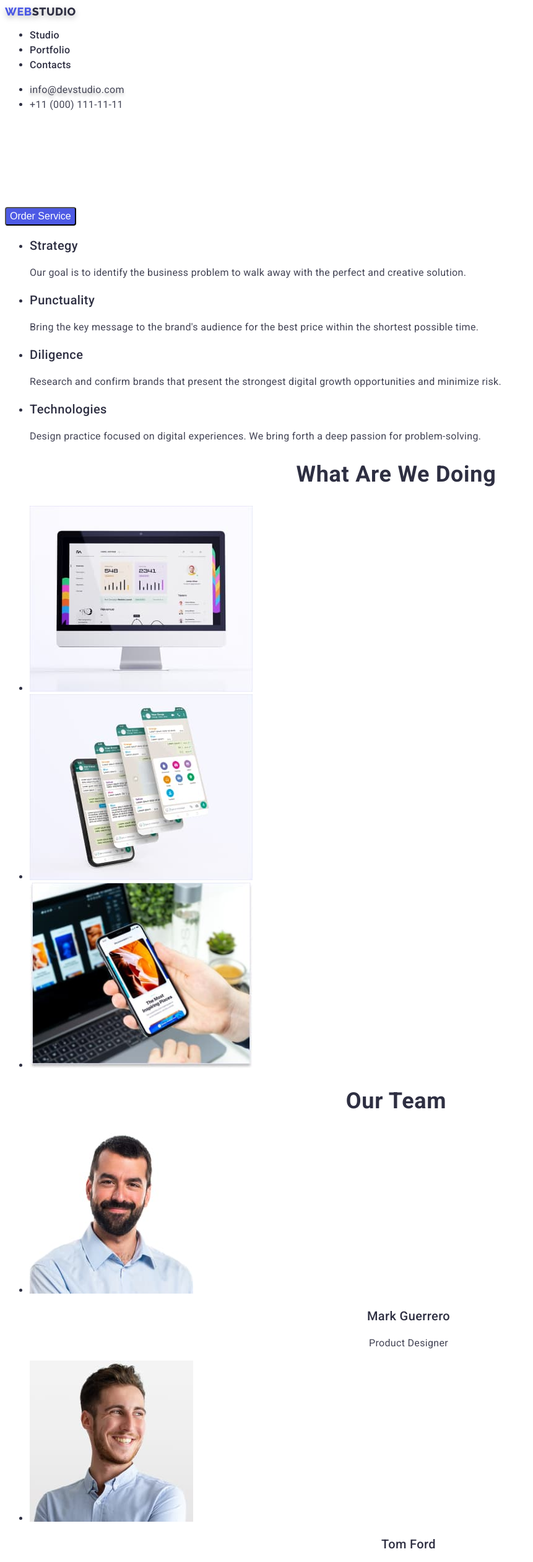
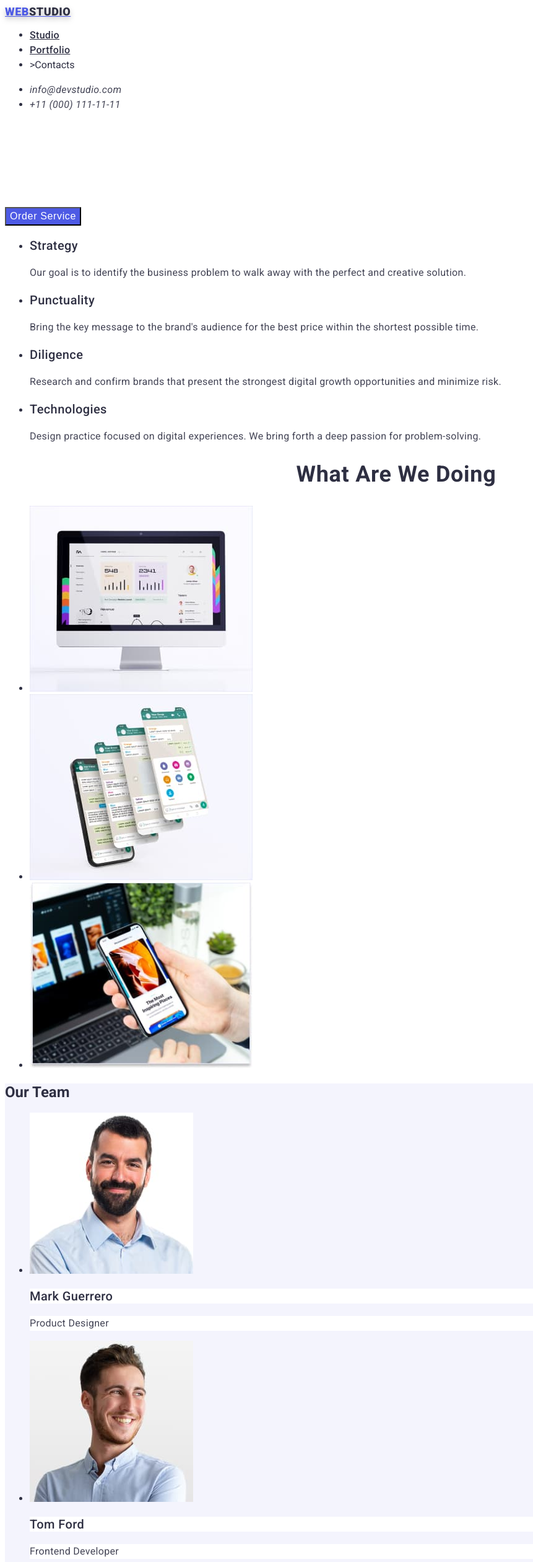
Before and after one commit to HalakII/goit-markup-hw-02, a plain HTML site: page index.html in a window 1280 px wide. Shown: the top 2520 px of the page at 62% size, without its empty margins (0-861 px from the left). Drawn offline with Linux system fonts and the light colour scheme.

Commit message:
second attempt

```diff
--- a/css/styles.css
+++ b/css/styles.css
@@ -1,42 +1,59 @@
-.body {
+body {
   font-family: "Roboto", sans-serif;
   color: #2e2f42;
 }
 
 .logo-link {
-  font-family: "Raleway";
   font-weight: 800;
   font-size: 18px;
   line-height: 1.17;
-  display: flex;
-  align-items: center;
   letter-spacing: 0.03em;
   text-transform: uppercase;
+  color: #4d5ae5;
   filter: drop-shadow(0px 4px 4px rgba(0, 0, 0, 0.25));
-  text-decoration: none;
-}
-.color-logo {
-  color: #4d5ae5;
 }
 
 .logo-text {
   color: #2e2f42;
 }
-.nav-link a {
+.nav-link .studio-link {
   font-weight: 500;
   font-size: 16px;
   line-height: 1.5;
   letter-spacing: 0.02em;
   color: #2e2f42;
-  text-decoration: none;
 }
-.nav-link a:hover {
+.nav-link .studio-link:hover,
+.nav-link .studio-link:focus {
+  color: #404bbf;
+}
+.nav-link .studio-portflio {
+  font-weight: 500;
+  font-size: 16px;
+  line-height: 1.5;
+  letter-spacing: 0.02em;
+  color: #2e2f42;
+}
+
+.nav-link .studio-portflio:hover,
+.nav-link .studio-portflio:focus {
   color: #404bbf;
 }
 
-.address-link a {
-  font-family: "Roboto";
-  font-style: normal;
+.nav-link .studio-contact {
+  font-weight: 500;
+  font-size: 16px;
+  line-height: 1.5;
+  letter-spacing: 0.02em;
+  color: #2e2f42;
+}
+
+.nav-link .studio-contact:hover,
+.nav-link .studio-contact:focus {
+  color: #404bbf;
+}
+
+.address .mail {
   font-weight: 400;
   font-size: 16px;
   line-height: 1.5;
@@ -44,22 +61,33 @@
   color: #434455;
   text-decoration: none;
 }
-.address-link a:hover {
+.address .mail:hover {
   color: #404bbf;
 }
-.mail {
-  text-shadow: 0px 4px 4px rgba(0, 0, 0, 0.25);
+
+.address .tel {
+  font-weight: 400;
+  font-size: 16px;
+  line-height: 1.5;
+  letter-spacing: 0.02em;
+  color: #434455;
+  text-decoration: none;
 }
+.address .tel:hover {
+  color: #404bbf;
+}
+
 .button-main {
   font-weight: 500;
   font-size: 16px;
   line-height: 1.5;
+  letter-spacing: 0.04em;
   color: #ffffff;
   background: #4d5ae5;
-  box-shadow: 0px 4px 4px;
-  border-radius: 4px;
+  cursor: pointer;
 }
-.button-main:hover {
+.button-main:hover,
+.button-main:focus {
   background: #404bbf;
 }
 
@@ -118,7 +146,7 @@
   letter-spacing: 0.02em;
   color: #ffffff;
 }
-.secondary-title {
+.image .secondary-title {
   font-weight: 700;
   font-size: 36px;
   line-height: 1.11;
@@ -127,7 +155,8 @@
   text-transform: capitalize;
   color: #2e2f42;
 }
-.basic-description h3 {
+
+.basic-description .third-title {
   font-weight: 500;
   font-size: 20px;
   line-height: 1.2;
@@ -141,19 +170,26 @@
   letter-spacing: 0.02em;
   color: #434455;
 }
-.description-team h3 {
+.team {
+  background-color: #f4f4fd;
+}
+
+.team .third-title {
   font-weight: 500;
   font-size: 20px;
   line-height: 1.2;
-  text-align: center;
   letter-spacing: 0.02em;
   color: #2e2f42;
+  background-color: #ffffff;
 }
-.description-team p {
+.team .text {
   font-weight: 400;
   font-size: 16px;
   line-height: 1.5;
-  text-align: center;
   letter-spacing: 0.02em;
   color: #434455;
+  background-color: #ffffff;
 }
+.footer {
+  background-color: #2e2f42;
+}
--- a/index.html
+++ b/index.html
@@ -16,24 +16,25 @@
     <header>
       <nav class="nav">
         <a class="logo-link" href="./index.html"
-          ><span class="color-logo">Web</span
-          ><span class="logo-text">Studio</span></a
+          >Web<span class="logo-text">Studio</span></a
         >
         <ul class="nav-link">
-          <li><a href="index.html">Studio</a></li>
-          <li><a href="./portfolio.html">Portfolio</a></li>
-          <li><a href="#">Contacts</a></li>
+          <li><a href="./index.html" class="studio-link">Studio</a></li>
+          <li>
+            <a href="./portfolio.html" class="studio-portflio">Portfolio</a>
+          </li>
+          <li><a href="#" class="studio-contact"></a>>Contacts</a></li>
         </ul>
       </nav>
-      <address>
-        <ul class="address-link">
+      <address class="address">
+        <ul>
           <li>
             <a class="mail" href="mailto:info@devstudio.com"
               >info@devstudio.com</a
             >
           </li>
           <li>
-            <a href="tel:+110001111111">+11 (000) 111-11-11</a>
+            <a class="tel" href="tel:+110001111111">+11 (000) 111-11-11</a>
           </li>
         </ul>
       </address>
@@ -43,32 +44,32 @@
         <h1 class="page-title">Effective Solutions for Your Business</h1>
         <button class="button-main" type="button">Order Service</button>
       </section>
-      <section>
+      <section class="basic-description">
         <h2 hidden>Basic descriptions</h2>
-        <ul class="basic-description">
+        <ul>
           <li>
-            <h3>Strategy</h3>
+            <h3 class="third-title">Strategy</h3>
             <p>
               Our goal is to identify the business problem to walk away with the
               perfect and creative solution.
             </p>
           </li>
           <li>
-            <h3>Punctuality</h3>
+            <h3 class="third-title">Punctuality</h3>
             <p>
               Bring the key message to the brand's audience for the best price
               within the shortest possible time.
             </p>
           </li>
           <li>
-            <h3>Diligence</h3>
+            <h3 class="third-title">Diligence</h3>
             <p>
               Research and confirm brands that present the strongest digital
               growth opportunities and minimize risk.
             </p>
           </li>
           <li>
-            <h3>Technologies</h3>
+            <h3 class="third-title">Technologies</h3>
             <p>
               Design practice focused on digital experiences. We bring forth a
               deep passion for problem-solving.
@@ -107,7 +108,7 @@
       </section>
       <section class="team">
         <h2 class="secondary-title">Our Team</h2>
-        <ul class="description-team">
+        <ul>
           <li>
             <img
               src="./images/mark-guerrero.jpg"
@@ -115,8 +116,8 @@
               width="264"
               height="260"
             />
-            <h3>Mark Guerrero</h3>
-            <p>Product Designer</p>
+            <h3 class="third-title">Mark Guerrero</h3>
+            <p class="text">Product Designer</p>
           </li>
           <li>
             <img
@@ -125,8 +126,8 @@
               width="264"
               height="260"
             />
-            <h3>Tom Ford</h3>
-            <p>Frontend Developer</p>
+            <h3 class="third-title">Tom Ford</h3>
+            <p class="text">Frontend Developer</p>
           </li>
           <li>
             <img
@@ -135,8 +136,8 @@
               width="264"
               height="260"
             />
-            <h3>Camila Garcia</h3>
-            <p>Marketing</p>
+            <h3 class="third-title">Camila Garcia</h3>
+            <p class="text">Marketing</p>
           </li>
           <li>
             <img
@@ -145,16 +146,15 @@
               width="264"
               height="260"
             />
-            <h3>Daniel Wilson</h3>
-            <p>UI Designer</p>
+            <h3 class="third-title">Daniel Wilson</h3>
+            <p class="text">UI Designer</p>
           </li>
         </ul>
       </section>
     </main>
-    <footer>
+    <footer class="footer">
       <a class="logo-link" href="./index.html"
-        ><span class="color-logo">Web</span
-        ><span class="flogo-text">Studio</span></a
+        >Web<span class="flogo-text">Studio</span></a
       >
       <p class="text">
         Increase the flow of customers and sales for your business with digital
```
Also changed, not shown: portfolio.html (+13 -14 lines), 1 other file.
